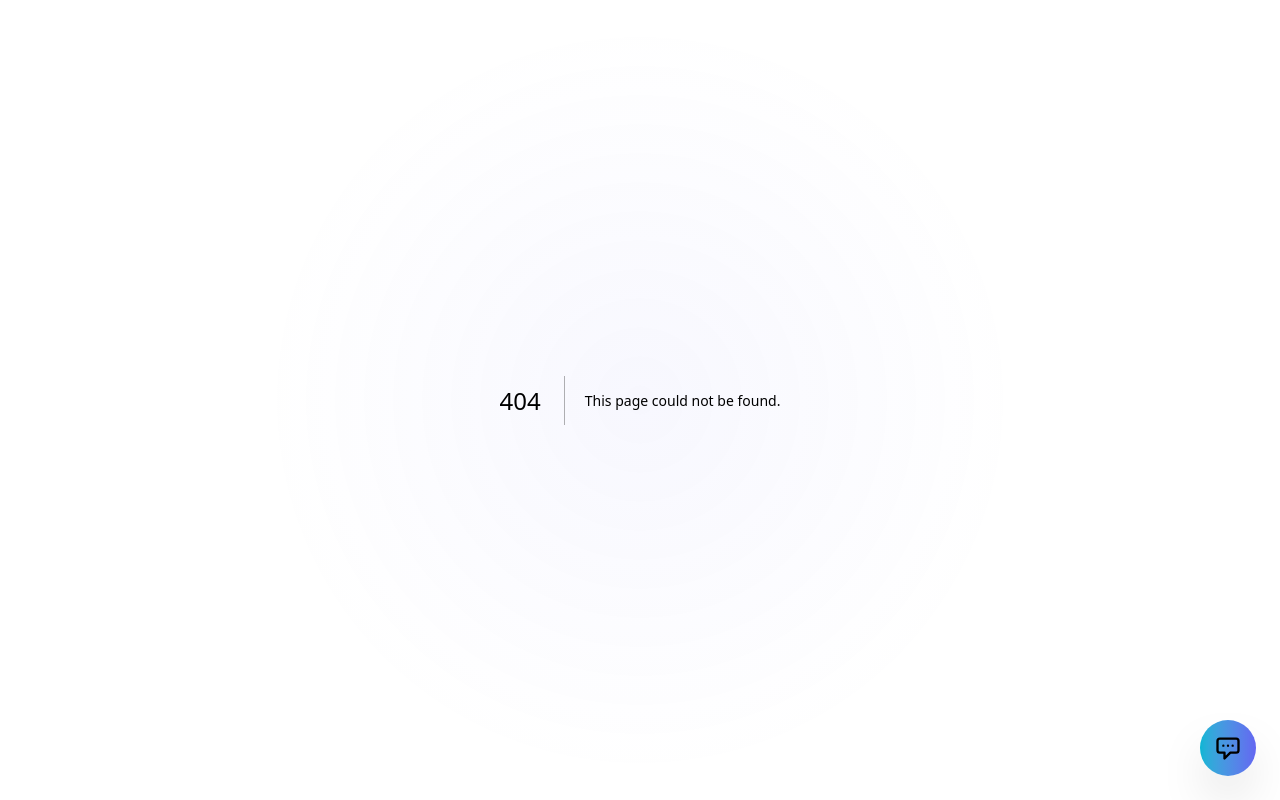
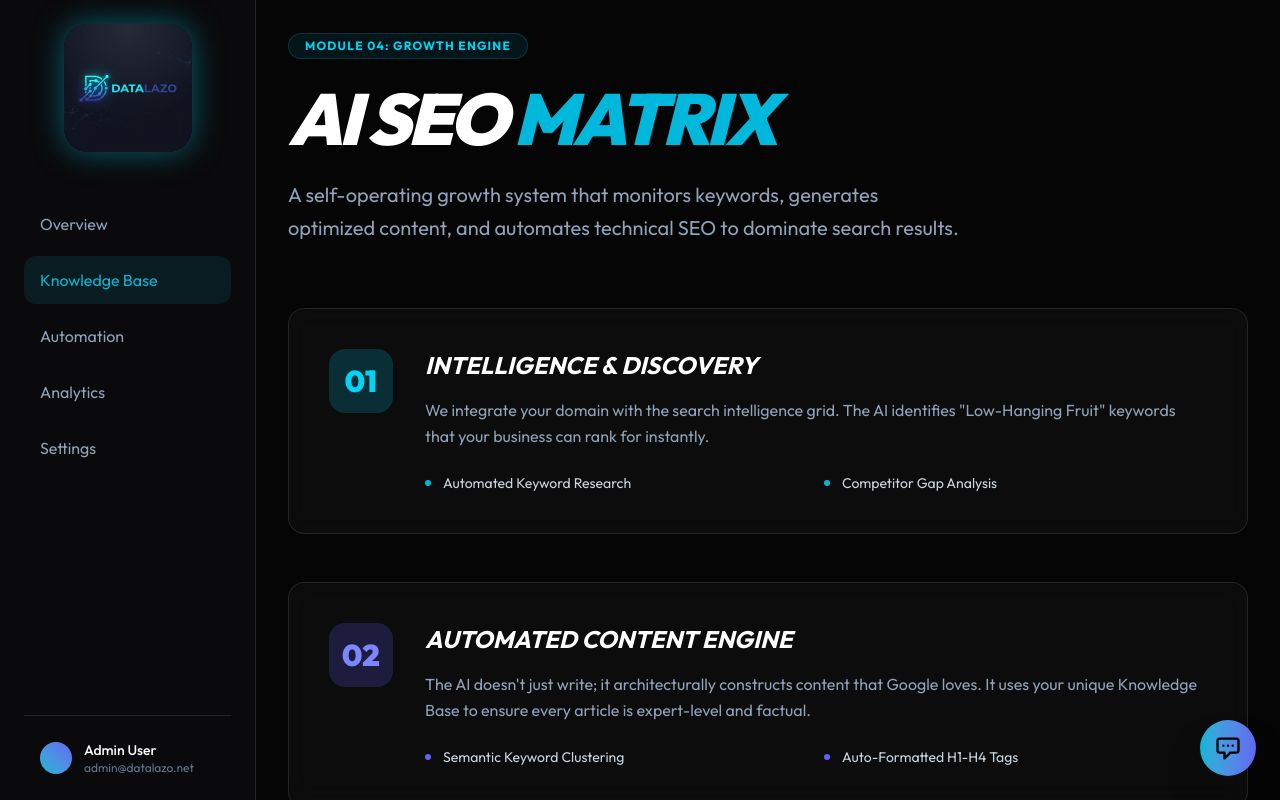
Before and after one commit to llazober/Datalazo, a Next.js app: page /dashboard/seo/plan in a window 1280 px wide. Before the commit this address had no page. Built offline with nearby package versions, Linux system fonts and the light colour scheme.

Commit message:
feat: clean hero UI and implement AI SEO Matrix roadmap page

```diff
--- a/src/app/dashboard/page.tsx
+++ b/src/app/dashboard/page.tsx
@@ -34,9 +34,19 @@ export default async function DashboardPage() {
               </svg>
               Manage Bookings
             </a>
+            <a
+              href="/dashboard/seo/plan"
+              className="px-4 py-2 bg-white/5 border border-white/10 text-indigo-400 text-sm font-bold rounded-lg hover:bg-white/10 transition-all flex items-center gap-2"
+            >
+              <svg className="w-4 h-4" fill="none" stroke="currentColor" viewBox="0 0 24 24">
+                <path strokeLinecap="round" strokeLinejoin="round" strokeWidth="2" d="M13 7h8m0 0v8m0-8l-8 8-4-4-6 6" />
+              </svg>
+              SEO Matrix Roadmap
+            </a>
             <button className="px-4 py-2 bg-accent-cyan text-black text-sm font-bold rounded-lg hover:bg-cyan-500 transition-all shadow-[0_0_15px_rgba(6,182,212,0.3)]">
               Refresh Data
             </button>
+
           </div>
 
         </div>
--- /dev/null
+++ b/src/app/dashboard/seo/plan/page.tsx
@@ -0,0 +1,116 @@
+"use client";
+
+import React from 'react';
+
+export default function SEOPlanPage() {
+  return (
+    <div className="min-h-screen bg-[#050505] text-white p-8">
+      <div className="max-w-5xl mx-auto">
+        {/* Header */}
+        <div className="mb-16">
+          <div className="inline-block px-4 py-1 rounded-full bg-cyan-500/10 border border-cyan-500/20 text-cyan-400 text-xs font-bold tracking-widest uppercase mb-6">
+            Module 04: Growth Engine
+          </div>
+          <h1 className="text-5xl md:text-7xl font-black tracking-tighter uppercase italic mb-6">
+            AI SEO <span className="text-cyan-500">Matrix</span>
+          </h1>
+          <p className="text-xl text-slate-400 max-w-2xl leading-relaxed">
+            A self-operating growth system that monitors keywords, generates optimized content, and automates technical SEO to dominate search results.
+          </p>
+        </div>
+
+        {/* Roadmap Steps */}
+        <div className="space-y-12">
+          {/* Phase 1 */}
+          <div className="glass p-10 border-cyan-500/10 hover:border-cyan-500/30 transition-all group">
+            <div className="flex flex-col md:flex-row gap-8">
+              <div className="w-16 h-16 shrink-0 bg-cyan-500/20 text-cyan-400 rounded-2xl flex items-center justify-center text-3xl font-black">
+                01
+              </div>
+              <div>
+                <h3 className="text-2xl font-bold mb-4 group-hover:text-cyan-400 transition-colors uppercase italic">Intelligence & Discovery</h3>
+                <p className="text-slate-400 mb-6 leading-relaxed">
+                  We integrate your domain with the search intelligence grid. The AI identifies "Low-Hanging Fruit" keywords that your business can rank for instantly.
+                </p>
+                <ul className="grid grid-cols-1 md:grid-cols-2 gap-4">
+                  <li className="flex items-center gap-3 text-sm text-slate-300">
+                    <div className="w-1.5 h-1.5 rounded-full bg-cyan-500" />
+                    Automated Keyword Research
+                  </li>
+                  <li className="flex items-center gap-3 text-sm text-slate-300">
+                    <div className="w-1.5 h-1.5 rounded-full bg-cyan-500" />
+                    Competitor Gap Analysis
+                  </li>
+                </ul>
+              </div>
+            </div>
+          </div>
+
+          {/* Phase 2 */}
+          <div className="glass p-10 border-indigo-500/10 hover:border-indigo-500/30 transition-all group">
+            <div className="flex flex-col md:flex-row gap-8">
+              <div className="w-16 h-16 shrink-0 bg-indigo-500/20 text-indigo-400 rounded-2xl flex items-center justify-center text-3xl font-black">
+                02
+              </div>
+              <div>
+                <h3 className="text-2xl font-bold mb-4 group-hover:text-indigo-400 transition-colors uppercase italic">Automated Content Engine</h3>
+                <p className="text-slate-400 mb-6 leading-relaxed">
+                  The AI doesn't just write; it architecturally constructs content that Google loves. It uses your unique Knowledge Base to ensure every article is expert-level and factual.
+                </p>
+                <ul className="grid grid-cols-1 md:grid-cols-2 gap-4">
+                  <li className="flex items-center gap-3 text-sm text-slate-300">
+                    <div className="w-1.5 h-1.5 rounded-full bg-indigo-500" />
+                    Semantic Keyword Clustering
+                  </li>
+                  <li className="flex items-center gap-3 text-sm text-slate-300">
+                    <div className="w-1.5 h-1.5 rounded-full bg-indigo-500" />
+                    Auto-Formatted H1-H4 Tags
+                  </li>
+                </ul>
+              </div>
+            </div>
+          </div>
+
+          {/* Phase 3 */}
+          <div className="glass p-10 border-purple-500/10 hover:border-purple-500/30 transition-all group">
+            <div className="flex flex-col md:flex-row gap-8">
+              <div className="w-16 h-16 shrink-0 bg-purple-500/20 text-purple-400 rounded-2xl flex items-center justify-center text-3xl font-black">
+                03
+              </div>
+              <div>
+                <h3 className="text-2xl font-bold mb-4 group-hover:text-purple-400 transition-colors uppercase italic">Technical Optimization Shield</h3>
+                <p className="text-slate-400 mb-6 leading-relaxed">
+                  Continuous monitoring of your site's health. The Matrix fixes technical errors, optimizes meta descriptions, and updates internal links in real-time.
+                </p>
+                <ul className="grid grid-cols-1 md:grid-cols-2 gap-4">
+                  <li className="flex items-center gap-3 text-sm text-slate-300">
+                    <div className="w-1.5 h-1.5 rounded-full bg-purple-500" />
+                    Automated JSON-LD Schema
+                  </li>
+                  <li className="flex items-center gap-3 text-sm text-slate-300">
+                    <div className="w-1.5 h-1.5 rounded-full bg-purple-500" />
+                    Weekly Content Refreshing
+                  </li>
+                </ul>
+              </div>
+            </div>
+          </div>
+        </div>
+
+        {/* CTA */}
+        <div className="mt-20 p-12 bg-gradient-to-br from-cyan-500/10 to-indigo-500/10 rounded-3xl border border-white/5 text-center">
+          <h2 className="text-3xl font-bold mb-4 italic uppercase">Unlock the Matrix</h2>
+          <p className="text-slate-400 mb-8 max-w-xl mx-auto">
+            Ready to deploy the Growth Engine for your brand? Contact our lead consultants to activate Module 04.
+          </p>
+          <button
+            onClick={() => window.location.href = '/#contact'}
+            className="px-12 py-4 bg-cyan-500 text-black font-black uppercase tracking-widest rounded-xl hover:bg-cyan-400 transition-all shadow-[0_0_30px_rgba(6,182,212,0.3)]"
+          >
+            Activate Now
+          </button>
+        </div>
+      </div>
+    </div>
+  );
+}
--- a/src/components/Hero.tsx
+++ b/src/components/Hero.tsx
@@ -21,14 +21,7 @@ export default function Hero({ lang }: { lang: 'en' | 'es' }) {
             {t.description}
           </p>
 
-          <div className="flex flex-col sm:flex-row gap-4 justify-center items-center">
-            <button className="px-10 py-5 bg-accent-cyan hover:bg-cyan-500 text-black font-bold rounded-full transition-all transform hover:scale-105 shadow-[0_0_30px_rgba(6,182,212,0.4)]">
-              {t.cta_primary}
-            </button>
-            <button className="px-10 py-5 glass hover:bg-white/10 font-bold rounded-full transition-all">
-              {t.cta_secondary}
-            </button>
-          </div>
+
         </div>
       </div>
     </section>
```
